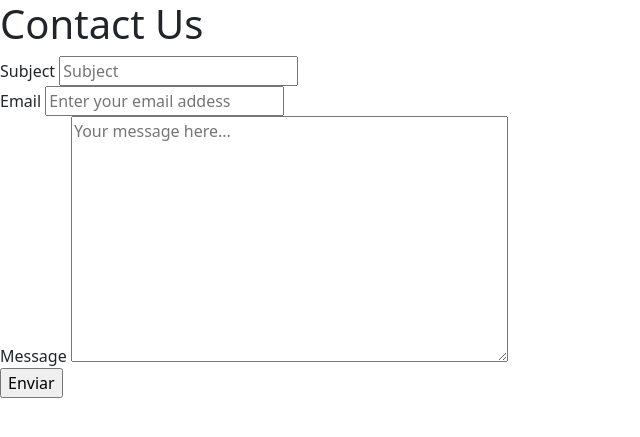
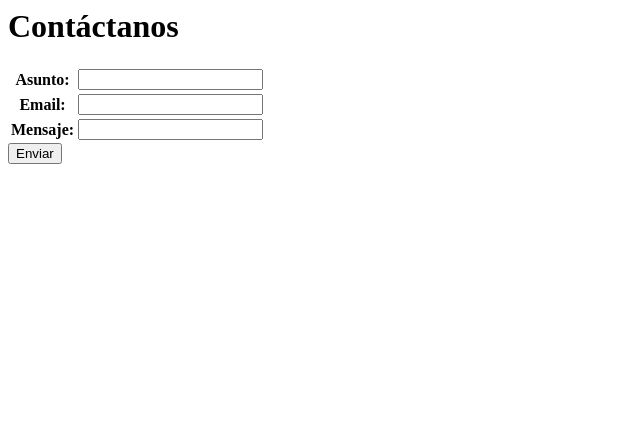
Before and after one commit to xilen0x/Proyecto2-Django-Curso-TiendaOnine, a Django app: page /contacto/ in a window 1280 px wide. Shown: the top 437 px of the page, without its empty margins (0-640 px from the left). Run offline with Django 3.2, Linux system fonts and the light colour scheme.

Commit message:
api form

```diff
--- /dev/null
+++ b/gestionPedidos/forms.py
@@ -0,0 +1,6 @@
+from django import forms
+
+class Formulario_Contacto(forms.Form):
+    asunto = forms.CharField()
+    email = forms.EmailField()
+    mensaje = forms.CharField()
--- a/gestionPedidos/templates/contacto.html
+++ b/gestionPedidos/templates/contacto.html
@@ -2,11 +2,6 @@
 <html lang="en">
 
 <head>
-    <meta charset="UTF-8">
-    <meta name="viewport" content="width=device-width, initial-scale=1.0">
-    <title>Contacto</title>
-    <link href="https://cdn.jsdelivr.net/npm/bootstrap@5.0.0-beta1/dist/css/bootstrap.min.css" rel="stylesheet" integrity="sha384-giJF6kkoqNQ00vy+HMDP7azOuL0xtbfIcaT9wjKHr8RbDVddVHyTfAAsrekwKmP1" crossorigin="anonymous">
-
 </head>
 
 <body>
@@ -14,22 +9,20 @@
         <h1>
             Contact Us
         </h1>
-        <div class="validate-input" data-validate="Name is required">
-            <span class="mb-5">Subject</span>
+        <div>
+            <span>Subject</span>
             <input type="text" name="subject" placeholder="Subject">
         </div>
-        <div class="validate-input" data-validate="Valid email is required: ex@abc.xyz">
+        <div>
             <span>Email</span>
             <input type="text" name="email" placeholder="Enter your email addess">
         </div>
-        <div class="validate-input" data-validate="Message is required">
+        <div>
             <span>Message</span>
             <textarea name="message" rows="10" cols="45" placeholder="Your message here..."></textarea>
         </div>
         <input type="submit" value="Enviar">
     </form>
-    <script src="https://cdn.jsdelivr.net/npm/bootstrap@5.0.0-beta1/dist/js/bootstrap.bundle.min.js" integrity="sha384-ygbV9kiqUc6oa4msXn9868pTtWMgiQaeYH7/t7LECLbyPA2x65Kgf80OJFdroafW" crossorigin="anonymous"></script>
-
 </body>
 
 </html>
--- /dev/null
+++ b/gestionPedidos/templates/formulario_contacto.html
@@ -0,0 +1,21 @@
+<html>
+
+<body>
+
+    <h1>Contáctanos</h1>
+
+    {% if form.errors %}
+    <p style="color: red;">Por favor valida este campo.</p>
+    {% endif %}
+
+    <form action="" method="POST">{% csrf_token %}
+        <table>
+            {{form.as_table}}
+        </table>
+
+        <input type="submit" value="Enviar">
+    </form>
+
+</body>
+
+</html>
--- a/gestionPedidos/views.py
+++ b/gestionPedidos/views.py
@@ -3,6 +3,7 @@ from django.http import HttpResponse
 from gestionPedidos.models import Clientes, Articulos, Pedidos
 from django.core.mail import send_mail
 from django.conf import settings
+from gestionPedidos.forms import Formulario_Contacto
 
 # Create your views here.
 
@@ -36,12 +37,18 @@ def contacto(request):
 
     if request.method == 'POST':
 
-        subject = request.POST["subject"]
-        message = request.POST["message"] + " " + request.POST["email"]
-        email_from = settings.EMAIL_HOST_USER
-        recipient_list = ["noxgnox0@gmail.com"]
-        send_mail(subject, message, email_from, recipient_list)
+       miFormulario = Formulario_Contacto(request.POST)
 
-        return render(request, "gracias.html")
+       if miFormulario.is_valid():
 
-    return render(request, "contacto.html")
+           infoForm = miFormulario.cleaned_data
+           #datos q queremos recuperar del formulario (ver forms.py y formulario_contacto.html)
+           send_mail(infoForm['asunto'], infoForm['mensaje'],
+           infoForm.get('email',''),['noxgnox0@gmail.com'],)
+
+           return render(request, "gracias.html")
+
+    else:
+        miFormulario = Formulario_Contacto()
+
+    return render(request, "formulario_contacto.html", {"form":miFormulario})
```
